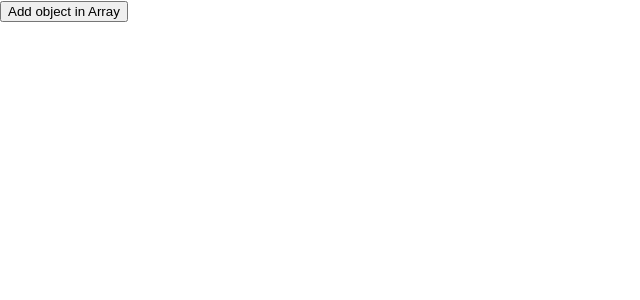
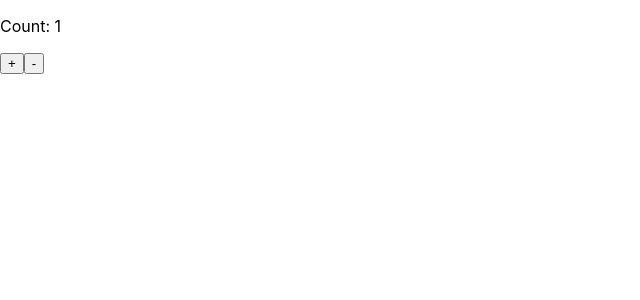
Before and after one commit to Barbarpotato/React-Hook-Fundamental, a React (Create React App) app: page / in a window 1280 px wide. Shown: the top 300 px of the page, without its empty margins (0-640 px from the left). Built offline with nearby package versions, Linux system fonts and the light colour scheme.

Commit message:
useReducer fundmantal-1

```diff
--- a/src/App.js
+++ b/src/App.js
@@ -1,9 +1,38 @@
-import Hookarray from "./components/Hookarray";
+import Counter from "./components/Counter";
+import { useReducer, createContext } from "react";
+
+const initialState = {
+  count: 1
+}
+
+const reducer = (state, action) => {
+  switch (action.type) {
+    case 'increment':
+      return { count: state.count + 1 }
+    case 'decrement':
+      return { count: state.count - 1 }
+    default:
+      return initialState
+  }
+}
+
+export const countContext = createContext()
 
 function App() {
+
+  const [state, dispatch] = useReducer(reducer, initialState)
+
+  const contextValue = {
+    stateCount: state.count,
+    dispatchCount: dispatch
+  }
+
   return (
     <div>
-      <Hookarray />
+
+      <countContext.Provider value={contextValue}>
+        <Counter />
+      </countContext.Provider>
     </div>
   );
 }
--- /dev/null
+++ b/src/components/Counter.jsx
@@ -0,0 +1,17 @@
+import { useReducer, useContext } from 'react'
+import { countContext } from '../App';
+
+function Counter() {
+
+    const { stateCount, dispatchCount } = useContext(countContext)
+
+    return (
+        <div>
+            <p>Count: {stateCount}</p>
+            <button onClick={() => dispatchCount({ type: 'increment' })}>+</button>
+            <button onClick={() => dispatchCount({ type: 'decrement' })}>-</button>
+        </div>
+    );
+}
+
+export default Counter
```
Also changed, not shown: 1 other file (tests, documents, lock files or other folders).
